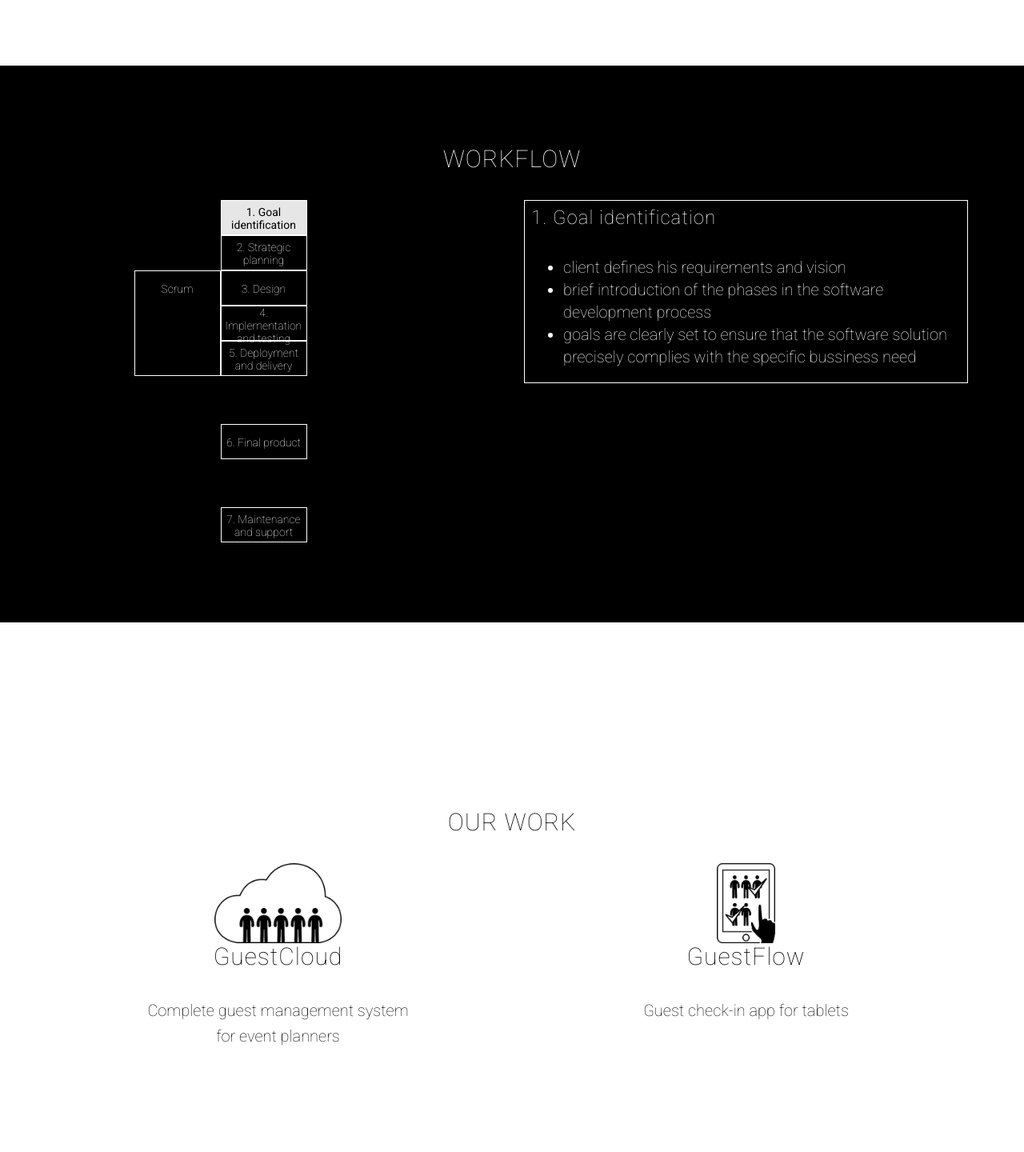
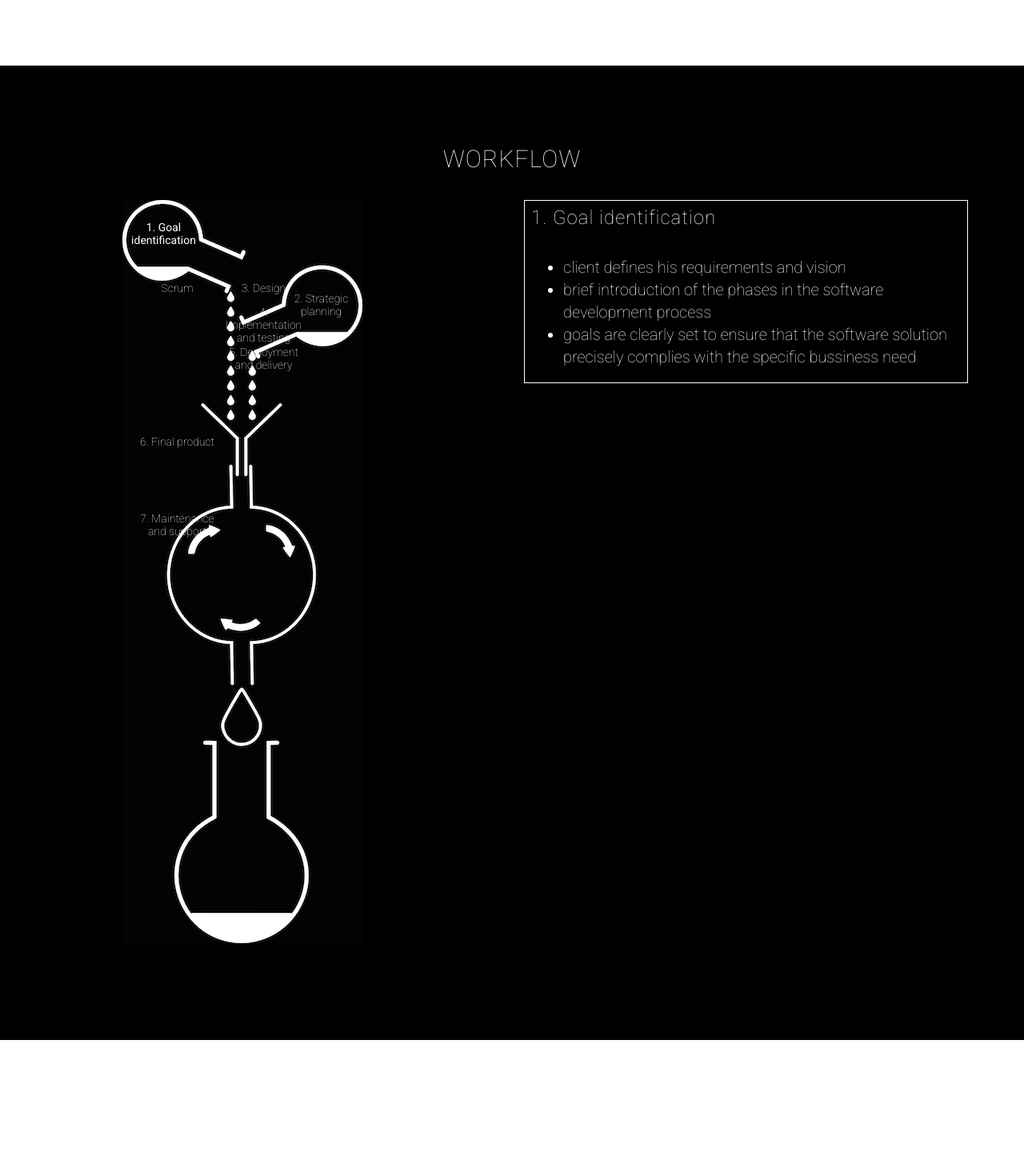
Before and after one commit to peterkajan/EntropiaSite, a Django app: page / in a window 1280 px wide. Shown: the part 1518-2958 px from the top of the page at 80% size. Run offline with Django 3.2, Linux system fonts and the light colour scheme; some libraries are stand-ins or nearby versions.

Commit message:
workflow design

```diff
--- a/home/static/home/css/styles.css
+++ b/home/static/home/css/styles.css
@@ -145,34 +145,50 @@
 }
 
 /*workflow*/
+.workflow .pic {
+    background: no-repeat url('../img/EntropiaScrum.png');
+    min-height: 950px;
+    min-width: 300px;
+}
+
 .workflow .cell {
     width: 108px;
     height: 44px;
-    border: solid 1px; #fff;
-    margin-left: 108px;
+    /*border: solid 1px; #fff;*/
+    /*margin-left: 108px;*/
     line-height: 42px;  /* aligning content to vertical middle */
 }
 
-    .workflow .cell span{
+    .workflow .cell > span{
         /* aligning content to vertical middle */
         vertical-align: middle;
         display: inline-block;
         line-height: normal;
     }
 
-
-
     .workflow .cell.selected {
-        color: #000;
+        /*color: #000;*/
         border-color: #fff;
         font-weight: 400;
-        background-color: rgba(255, 255, 255, 0.9);
+        /*background-color: rgba(255, 255, 255, 0.9);*/
     }
 
     .workflow .cell[data-step]:hover {
         font-weight: 400;
         color: #28C3AB;
         border-color: #fff;
+    }
+
+    .workflow .goal {
+        position: relative;
+        left: -17px;
+        top: 20px;
+    }
+
+    .workflow .plan {
+        position: relative;
+        left: 180px;
+        top: 65px;
     }
 
     .workflow .scrum {
--- a/home/templates/home/workflow.html
+++ b/home/templates/home/workflow.html
@@ -6,11 +6,14 @@
   </div>
 
   <div class="row">
-    <div class="col-xs-6 col-sm-6 col-md-5 col-md-offset-1">
-      <div class="cell selected" data-step="goal">
-        <span>1. Goal identification</span>
+    <div class="col-xs-6 col-sm-6 col-md-5 col-md-offset-1 pic">
+      <div class="cell selected goal" data-step="goal">
+        <span>
+          <span style="padding-left: -10px">1. Goal</span>
+          <span>identification</span>
+        </span>
       </div>
-      <div class="cell" data-step="plan">
+      <div class="cell plan" data-step="plan">
         <span>2. Strategic planning</span>
       </div>
       <div class="scrum-cont row">
```
Also changed, not shown: home/static/home/img/EntropiaScrum.png (added).
